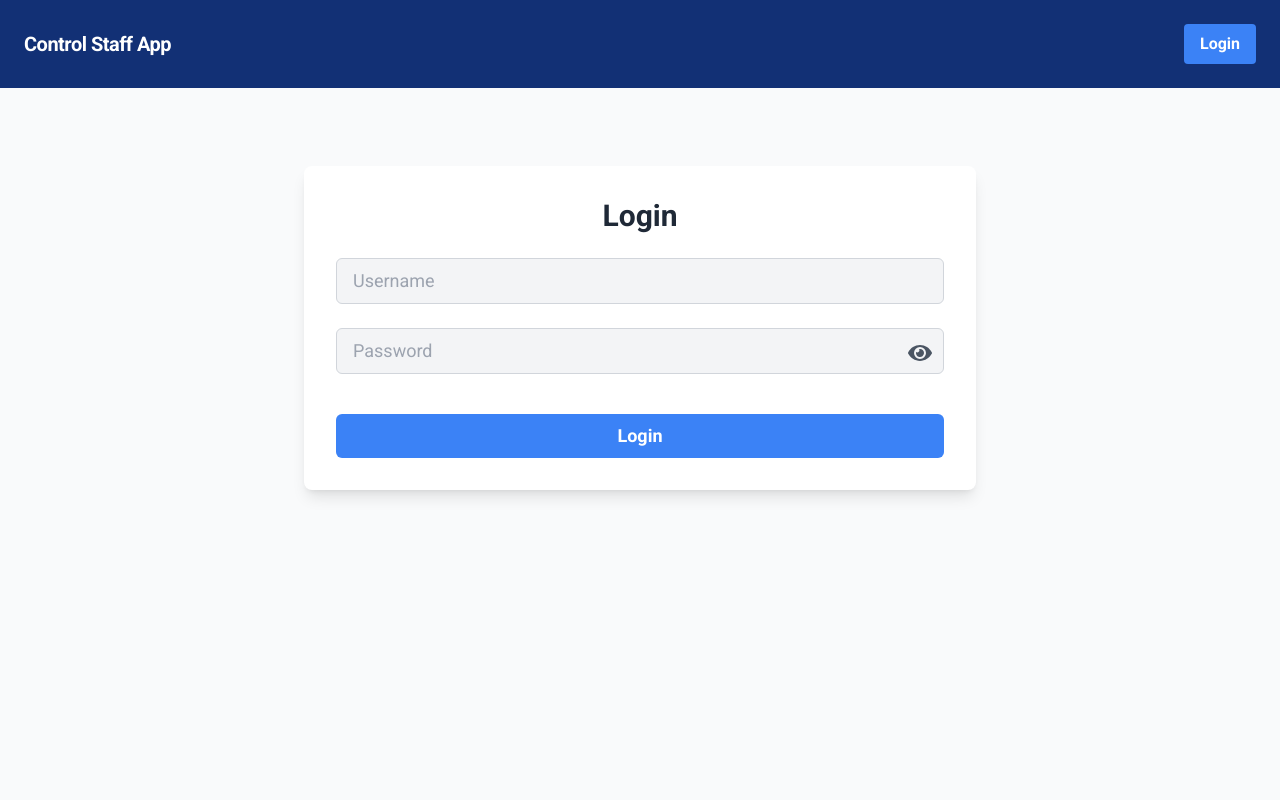
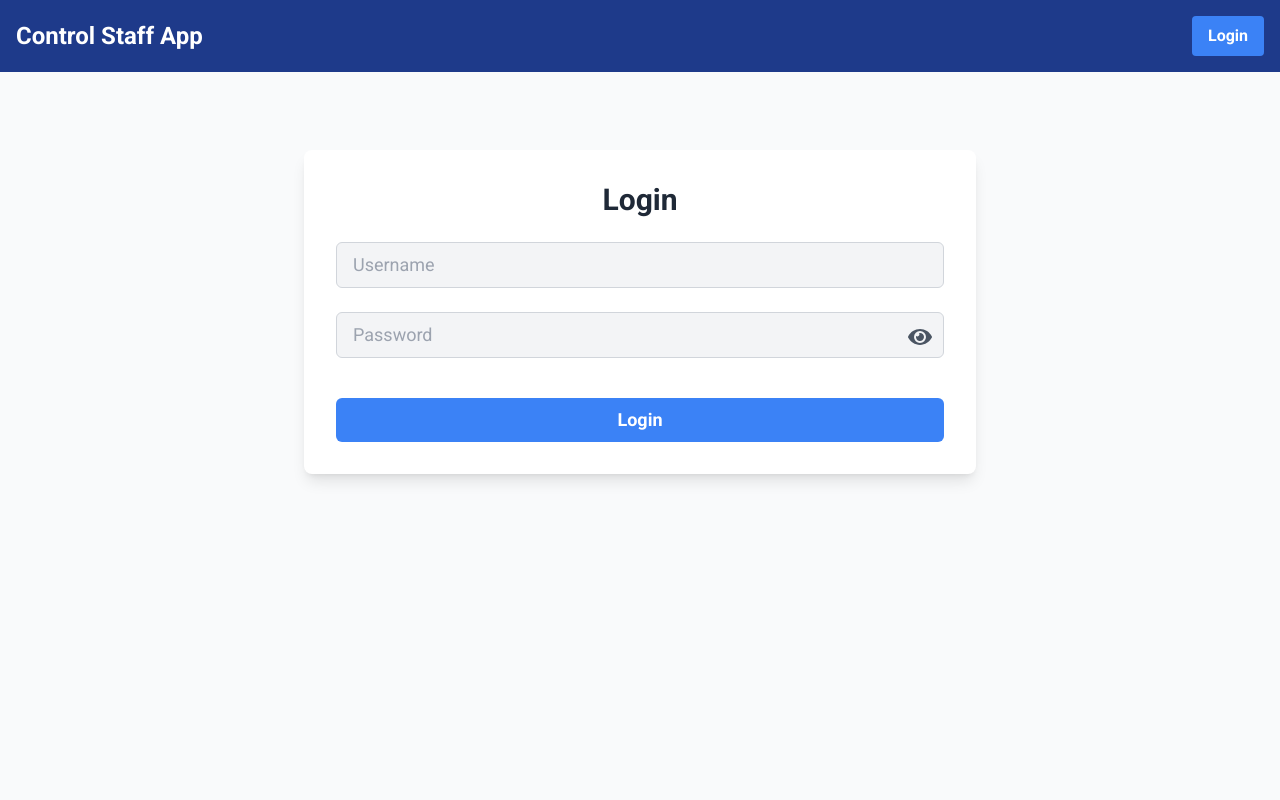
Before and after one commit to BladEvgen/Control-app, a React (Vite) app in the folder frontend/: page /app/login in a window 1280 px wide. Shown: the top 800 px of the page. Built offline with nearby package versions, Linux system fonts and the light colour scheme.

Commit message:
new design
Now added dropdown and auto hide for it

```diff
--- a/frontend/src/components/HeaderComponent.tsx
+++ b/frontend/src/components/HeaderComponent.tsx
@@ -1,22 +1,50 @@
-import { useState, useEffect } from "react";
+import { useState, useEffect, useRef, useCallback } from "react";
 import { useLocation } from "react-router-dom";
 import { Link, useNavigate } from "../RouterUtils";
 import Cookies from "js-cookie";
+import axiosInstance from "../api";
 import { apiUrl } from "../../apiConfig";
-import axiosInstance from "../api";
+import {
+  FaUser,
+  FaSignOutAlt,
+  FaUpload,
+  FaBars,
+  FaTimes,
+  FaAngleDown,
+} from "react-icons/fa";
 
 const HeaderComponent = () => {
   const navigate = useNavigate();
   const location = useLocation();
-  const [username, setUsername] = useState("");
-  const [isAuthenticated, setIsAuthenticated] = useState(false);
-  const [isDropdownOpen, setIsDropdownOpen] = useState(false);
+  const [username, setUsername] = useState<string>("");
+  const [isAuthenticated, setIsAuthenticated] = useState<boolean>(false);
+  const [isDropdownOpen, setIsDropdownOpen] = useState<boolean>(false);
+  const [isMobileMenuOpen, setIsMobileMenuOpen] = useState<boolean>(false);
+  const dropdownRef = useRef<HTMLDivElement>(null);
+  const profileButtonRef = useRef<HTMLButtonElement>(null);
 
   useEffect(() => {
     checkAuthentication();
   }, []);
 
-  const checkAuthentication = async () => {
+  useEffect(() => {
+    const handleClickOutside = (event: MouseEvent) => {
+      if (
+        dropdownRef.current &&
+        !dropdownRef.current.contains(event.target as Node) &&
+        !profileButtonRef.current?.contains(event.target as Node)
+      ) {
+        setIsDropdownOpen(false);
+      }
+    };
+
+    document.addEventListener("mousedown", handleClickOutside);
+    return () => {
+      document.removeEventListener("mousedown", handleClickOutside);
+    };
+  }, []);
+
+  const checkAuthentication = useCallback(async () => {
     const accessToken = Cookies.get("access_token");
     const refreshToken = Cookies.get("refresh_token");
 
@@ -35,14 +63,13 @@ const HeaderComponent = () => {
         navigate("/login");
       }
     }
-  };
+  }, [navigate, location.pathname]);
 
   const handleLogout = () => {
     Cookies.remove("access_token");
     Cookies.remove("refresh_token");
     Cookies.remove("sessionid");
     setIsAuthenticated(false);
-
     window.location.reload();
   };
 
@@ -50,70 +77,75 @@ const HeaderComponent = () => {
     setIsDropdownOpen(!isDropdownOpen);
   };
 
+  const toggleMobileMenu = () => {
+    setIsMobileMenuOpen(!isMobileMenuOpen);
+  };
+
+  const handleMouseLeave = () => {
+    setIsDropdownOpen(false);
+  };
+
   return (
-    <header className="bg-[#123075]">
-      <nav className="flex items-center justify-between flex-wrap p-6">
-        <div className="flex items-center flex-shrink-0 text-white mr-6">
-          <Link to="/">
-            <span className="font-semibold text-xl tracking-tight">
+    <header className="bg-blue-900 text-white shadow-md">
+      <nav className="container mx-auto p-4 flex items-center justify-between">
+        <Link to="/" className="text-2xl font-bold">
           Control Staff App
-            </span>
         </Link>
+        <div className="lg:hidden">
+          <button className="text-2xl" onClick={toggleMobileMenu}>
+            {isMobileMenuOpen ? <FaTimes /> : <FaBars />}
+          </button>
         </div>
-        <div className="w-full block lg:flex lg:items-center lg:w-auto">
+        <div
+          className={`lg:flex items-center ${
+            isMobileMenuOpen ? "block" : "hidden"
+          } lg:block`}
+        >
           {isAuthenticated ? (
-            <div className="text-sm lg:flex-grow">
-              <div className="relative">
+            <div className="relative mt-4 lg:mt-0 lg:ml-4">
               <button
-                  className="bg-gray-800 text-white font-bold py-2 px-4 rounded lg:inline-flex lg:w-auto"
+                ref={profileButtonRef}
+                className="flex items-center bg-gray-800 hover:bg-gray-900 text-white font-bold py-2 px-4 rounded relative"
                 onClick={toggleDropdown}
               >
-                  {username}
-                  <svg
-                    className="h-5 w-5 inline-block ml-2 lg:hidden"
-                    xmlns="http://www.w3.org/2000/svg"
-                    viewBox="0 0 20 20"
-                    fill="currentColor"
-                  >
-                    <path
-                      fillRule="evenodd"
-                      d="M9.293 13.707a1 1 0 01-1.414 0l-3-3a1 1 0 111.414-1.414L8 11.586V3a1 1 0 112 0v8.586l2.293-2.293a1 1 0 111.414 1.414l-3 3z"
-                      clipRule="evenodd"
-                    />
-                  </svg>
+                {username} <FaAngleDown className="ml-2" />
               </button>
               {isDropdownOpen && (
-                  <div className="absolute mt-2 w-48 bg-white rounded-md shadow-lg lg:absolute lg:right-0">
+                <div
+                  ref={dropdownRef}
+                  className="absolute right-0 mt-2 w-48 bg-white text-gray-800 rounded-md shadow-lg z-50"
+                  onMouseLeave={handleMouseLeave}
+                >
+                  <Link to="/profile">
+                    <button className="flex items-center px-4 py-3 hover:bg-gray-200 w-full text-left border-gray-300 rounded">
+                      <FaUser className="mr-2 text-blue-500" />
+                      Profile
+                    </button>
+                  </Link>
+                  <a href={`${apiUrl}/upload`}>
+                    <button className="flex items-center px-4 py-3  hover:bg-gray-200  w-full text-left border-gray-300">
+                      <FaUpload className="mr-2 text-green-500 hover:text-green-700" />
+                      Upload
+                    </button>
+                  </a>
                   <button
                     onClick={handleLogout}
-                      className="block px-4 py-2 text-gray-800 hover:bg-gray-200 w-full text-left"
+                    className="flex items-center px-4 py-3 hover:bg-gray-200 w-full text-left border-t text-red-500"
                   >
+                    <FaSignOutAlt className="mr-2" />
                     Logout
                   </button>
                 </div>
               )}
             </div>
-            </div>
           ) : (
-            <div>
-              {location.pathname !== "/login" && (
-                <Link to="/login">
+            location.pathname !== "/login" && (
+              <Link to="/login" className="mt-4 lg:mt-0 lg:ml-4">
                 <button className="bg-blue-500 hover:bg-blue-700 text-white font-bold py-2 px-4 rounded">
                   Login
                 </button>
               </Link>
-              )}
-            </div>
-          )}
-          {isAuthenticated && (
-            <div className="flex mt-4 lg:mt-0 lg:ml-4">
-              <a
-                href={`${apiUrl}/upload`}
-                className="bg-green-500 hover:bg-green-700 text-white font-bold py-2 px-4 rounded lg:inline-flex lg:w-auto"
-              >
-                Upload Data
-              </a>
-            </div>
+            )
           )}
         </div>
       </nav>
```
Lines whose indentation alone changed are shown as unchanged.
